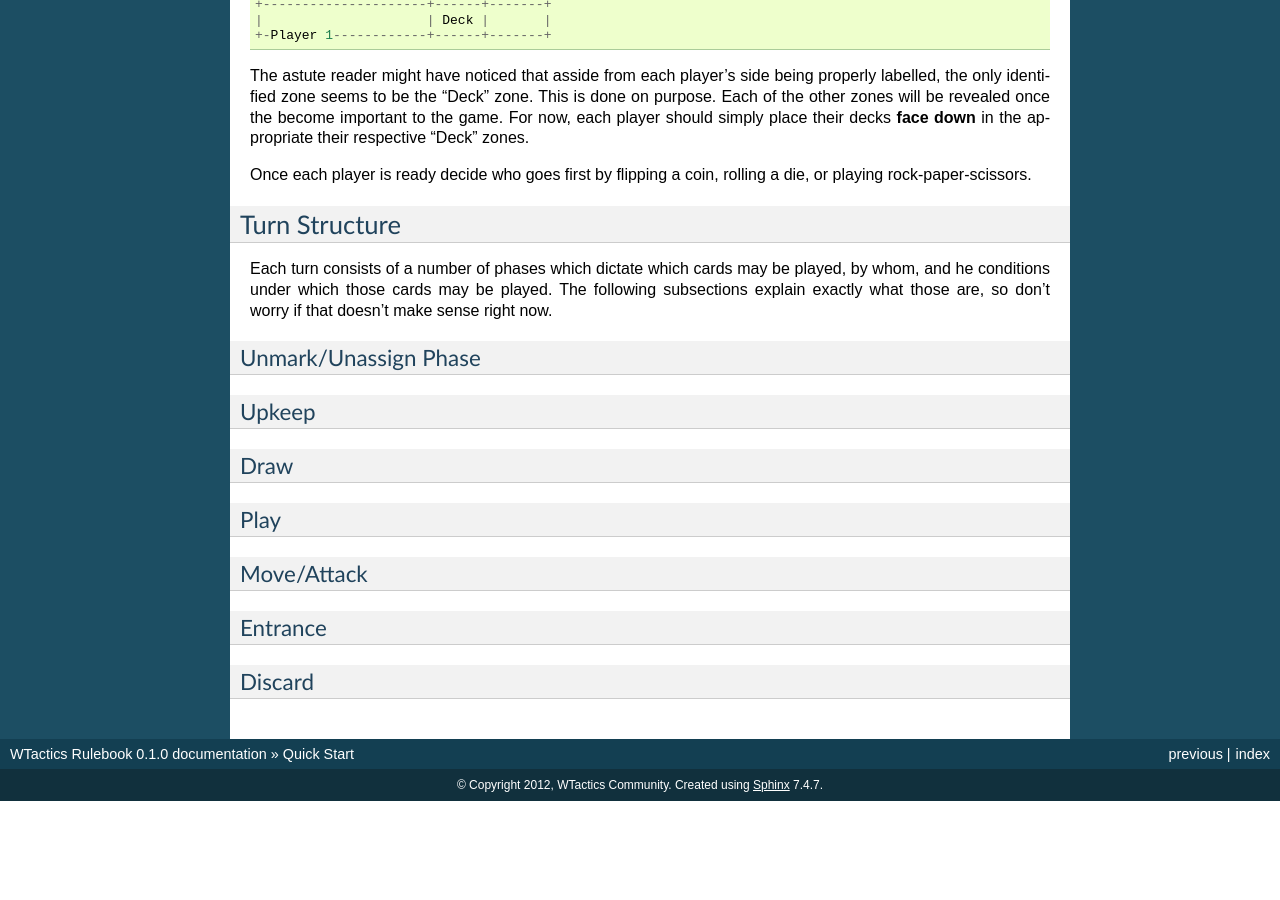
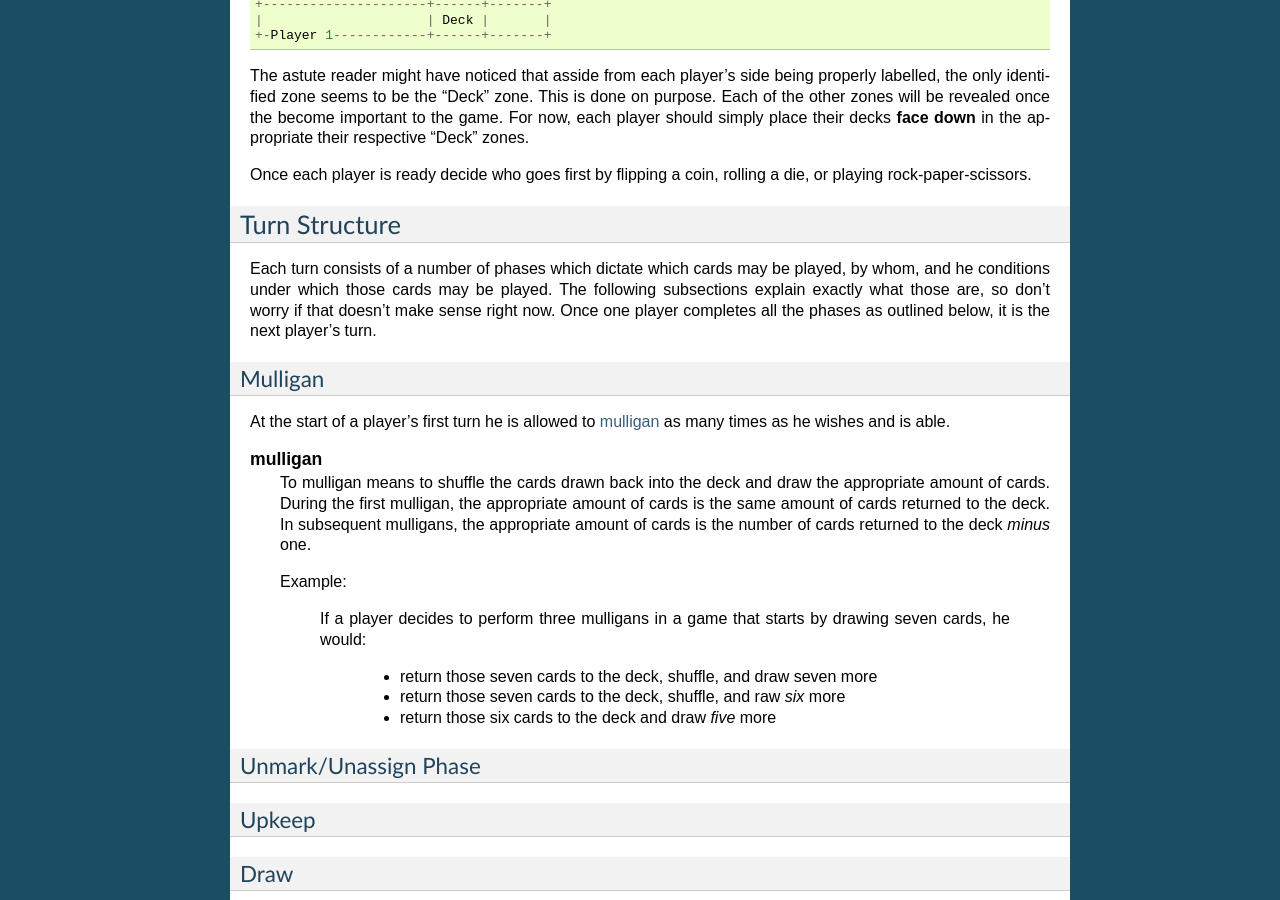
Before and after one commit to naught101/rules, a Sphinx documentation site: the page built from source/quickstart.rst, in a window 1280 px wide and 900 px high, scrolled down 1741 px. Built offline with Sphinx 7.4.7, drawn with Linux system fonts in a browser that asks for light colours; before the commit the page ends 2542 px from its top, so only the background shows below that.

Commit message:
- described mulligans

```diff
--- a/source/quickstart.rst
+++ b/source/quickstart.rst
@@ -120,7 +120,35 @@ Turn Structure
 Each turn consists of a number of phases which dictate which cards may be
 played, by whom, and he conditions under which those cards may be played. The
 following subsections explain exactly what those are, so don't worry if that
-doesn't make sense right now.
+doesn't make sense right now. Once one player completes all the phases as
+outlined below, it is the next player's turn.
+
+Mulligan
+~~~~~~~~
+At the start of a player's first turn he is allowed to :term:`mulligan` as many
+times as he wishes and is able.
+
+.. glossary::
+
+   mulligan
+      To mulligan means to shuffle the cards drawn back into the deck and draw
+      the appropriate amount of cards. During the first mulligan, the
+      appropriate amount of cards is the same amount of cards returned to the
+      deck. In subsequent mulligans, the appropriate amount of cards is the
+      number of cards returned to the deck *minus* one.
+
+      Example:
+
+         If a player decides to perform three mulligans in a game that starts
+         by drawing seven cards, he would:
+
+            * return those seven cards to the deck, shuffle, and draw seven
+              more
+
+            * return those seven cards to the deck, shuffle, and raw *six* more
+
+            * return those six cards to the deck and draw *five* more
+
 
 Unmark/Unassign Phase
 ~~~~~~~~~~~~~~~~~~~~~
```
